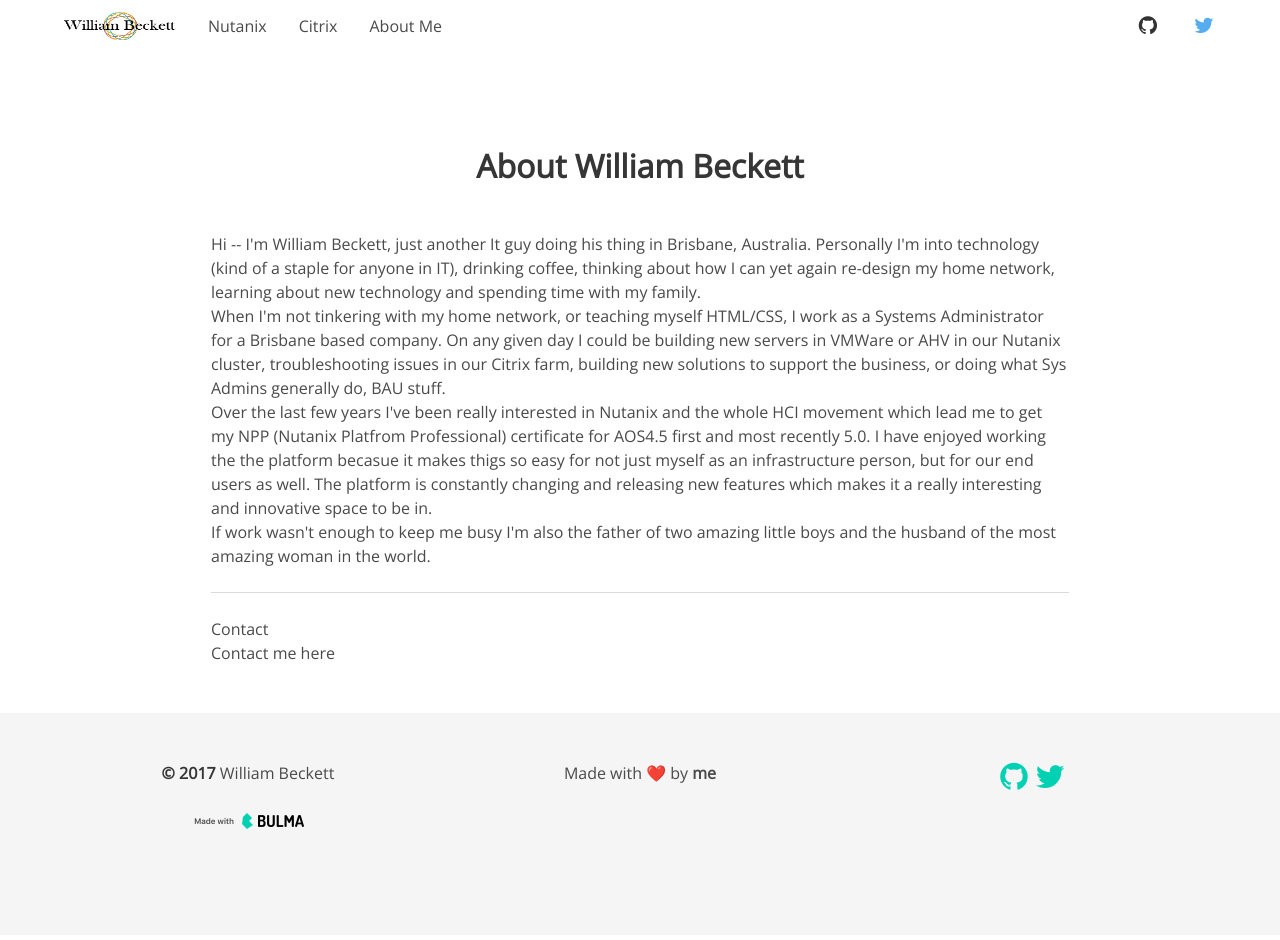
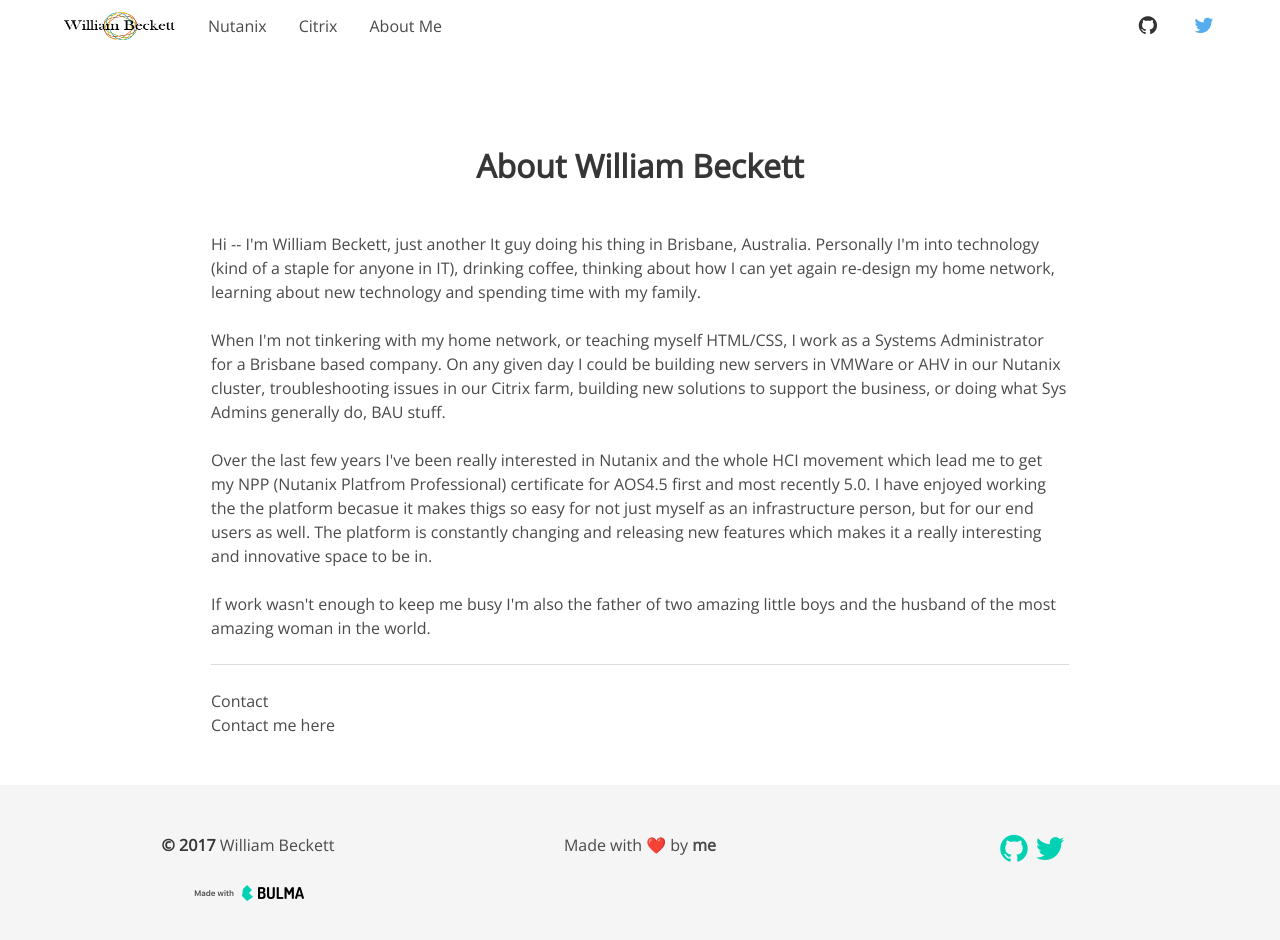
Before and after one commit to wjbeckett/blog, a Jekyll site: the page built from about.md, in a window 1280 px wide and 1007 px high. Shown: the top 940 px of the window. Built offline with Jekyll 4.4.1, drawn with Linux system fonts in a browser that asks for light colours.

Commit message:
updated about

```diff
--- a/about.md
+++ b/about.md
@@ -23,15 +23,21 @@ fixed_navbar: true
       <div class="column is-9">
         <p>
           Hi -- I'm William Beckett, just another It guy doing his thing in Brisbane, Australia. Personally I'm into technology (kind of a staple for anyone in IT), drinking coffee, thinking about how I can yet again re-design my home network, learning about new technology and spending time with my family.
+        </p>
         <br/>
+        <p>
           When I'm not tinkering with my home network, or teaching myself HTML/CSS, I work as a Systems Administrator for a Brisbane based company. On any given day I could be building new servers in VMWare or AHV in our Nutanix cluster, troubleshooting issues in our Citrix farm, building new solutions to support the business, or doing what Sys Admins generally do, BAU stuff.
+        </p>
         <br/>
+        <p>
           Over the last few years I've been really interested in Nutanix and the whole HCI movement which lead me to get my NPP (Nutanix Platfrom Professional) certificate for AOS4.5 first and most recently 5.0. I have enjoyed working the the platform becasue it makes thigs so easy for not just myself as an infrastructure person, but for our end users as well. The platform is constantly changing and releasing new features which makes it a really interesting and innovative space to be in.
+        </p>
         <br/>
+        <p>
           If work wasn't enough to keep me busy I'm also the father of two amazing little boys and the husband of the most amazing woman in the world.
         </p>
         <hr>
-        <h2>Contact</h2>
+        <h1>Contact</h1>
         <p>
           Contact me here
         </p>
```
